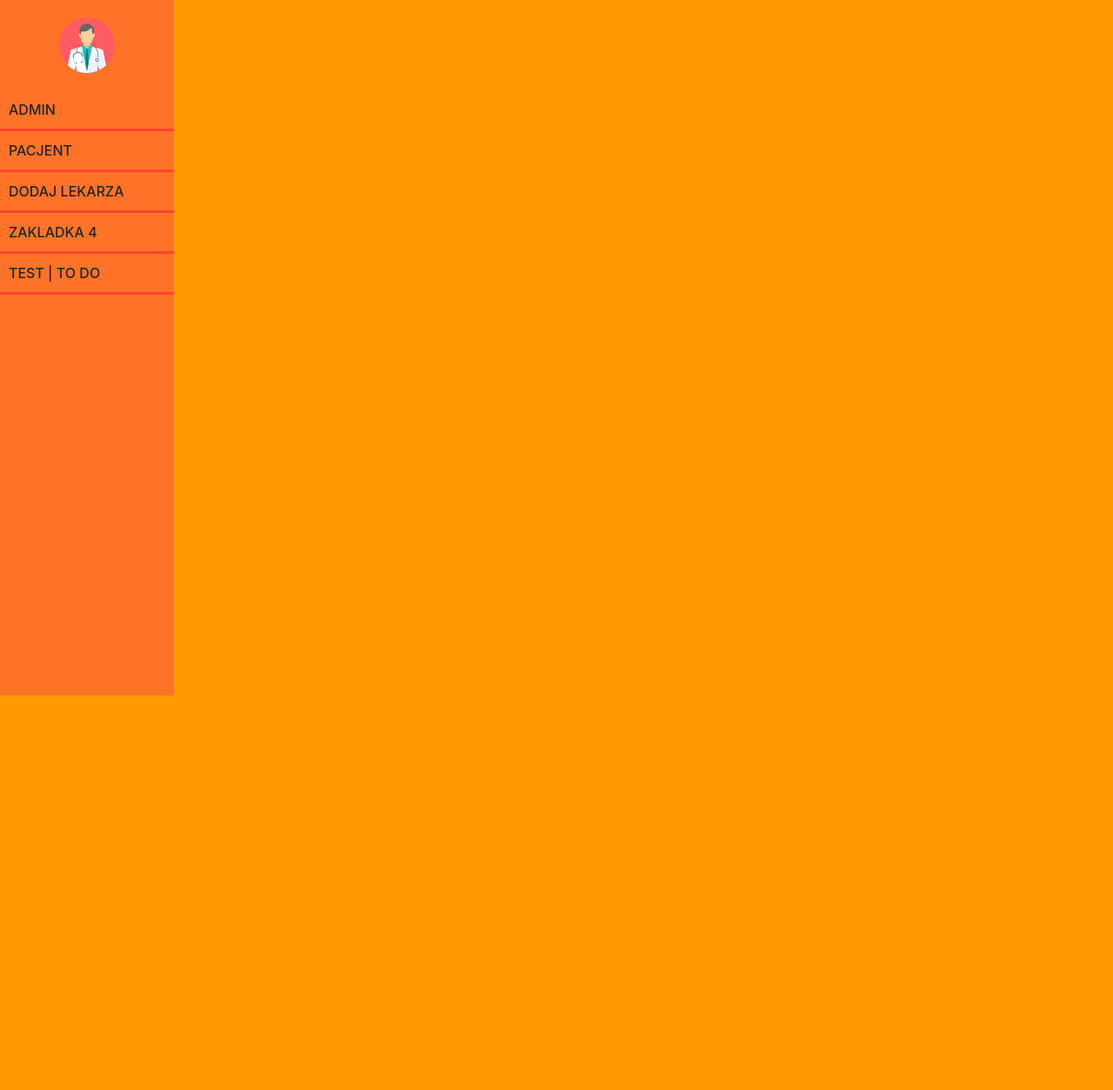
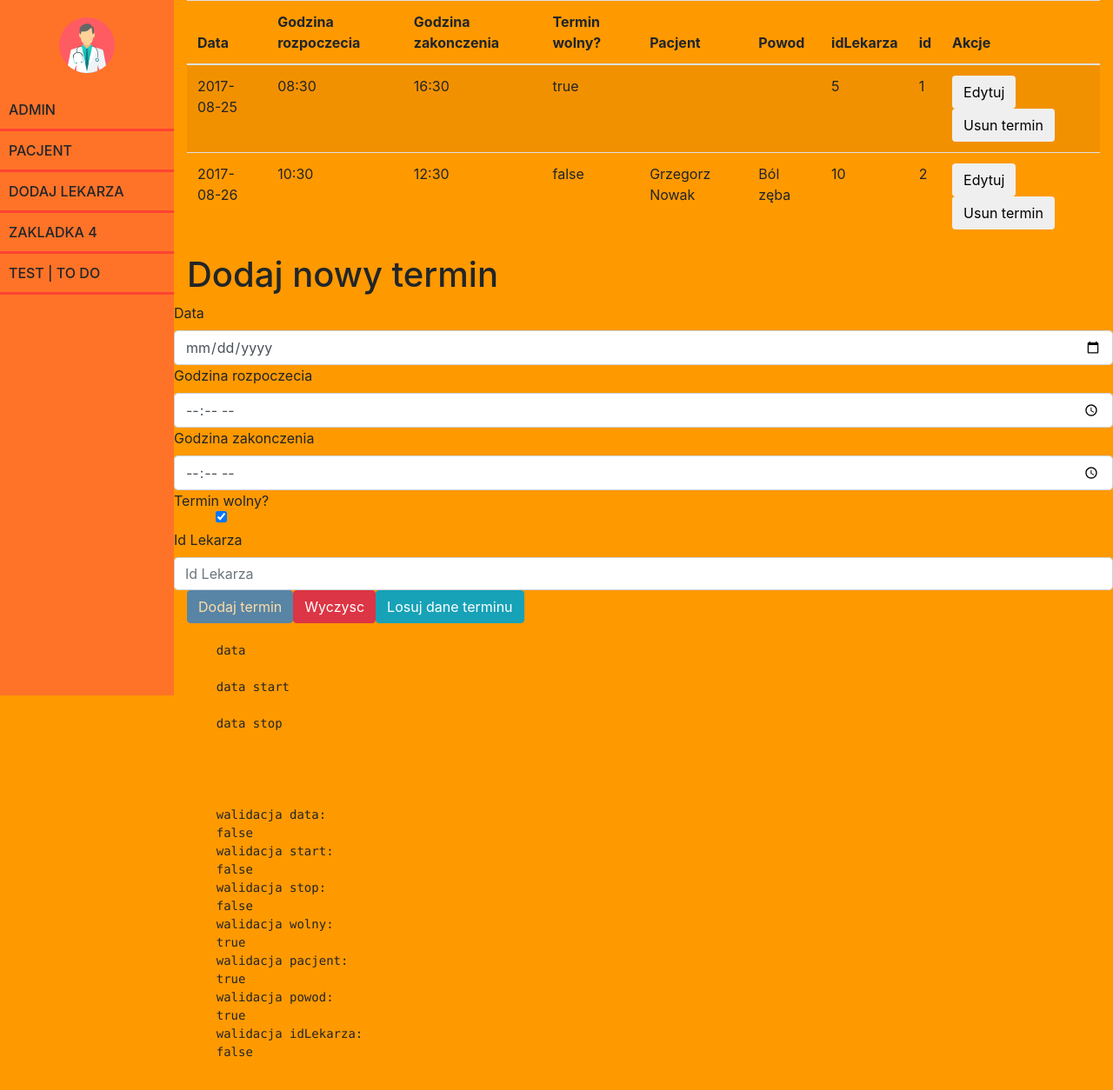
Before and after one commit to matkotcom/PierwszaAplikacja, an Angular app: page /formularz in a window 1280 px wide. Before the commit this address led to /. Shown: the top 1254 px of the page at 87% size. Before the commit the page ends 800 px from the top, so only its background shows below. Built offline with nearby package versions, Linux system fonts and the light colour scheme.

Commit message:
formularz dodawania grafiku, losowanie danych - BEZ wysylania na serwer

```diff
--- a/src/app/admin/admin-routing-module.ts
+++ b/src/app/admin/admin-routing-module.ts
@@ -4,13 +4,15 @@ import { AddNewDoctorComponent } from './add-new-doctor/add-new-doctor.component
 import { TestowyComponent } from './testowy/testowy.component';
 import { TestowyDoctorDetailsComponent } from './testowy-doctor-details/testowy-doctor-details.component';
 import { TestowyGrafikComponent } from "app/admin/testowy-grafik/testowy-grafik.component";
+import { TestowyFormularzComponent } from "app/admin/testowy-formularz/testowy-formularz.component";
 
 const ADMIN_ROUTES : Route[] = [
     { path: 'admin/dodaj', component: AddNewDoctorComponent },  //spr usun to//spr, pozniej to pewnie zmienie
     // { path: 'admin/lista/:id', component: DoctorDetailsComponent } //spr, ten komponent moze dodam w przyszlosci
     { path: 'test', component: TestowyComponent },
     { path: 'test/:id', component: TestowyDoctorDetailsComponent },
-    { path: 'test/grafik/:id', component: TestowyGrafikComponent}
+    { path: 'test/grafik/:id', component: TestowyGrafikComponent},
+    { path: 'formularz', component: TestowyFormularzComponent}
 ]
 
 @NgModule({
--- a/src/app/admin/admin.module.ts
+++ b/src/app/admin/admin.module.ts
@@ -12,6 +12,7 @@ import { ReactiveFormsModule } from "@angular/forms";
 import { TestowyDoctorDetailsComponent } from './testowy-doctor-details/testowy-doctor-details.component';
 import { RouterModule } from '@angular/router';
 import { TestowyGrafikComponent } from './testowy-grafik/testowy-grafik.component';
+import { TestowyFormularzComponent } from './testowy-formularz/testowy-formularz.component';
 
 @NgModule({
   imports: [
@@ -21,7 +22,7 @@ import { TestowyGrafikComponent } from './testowy-grafik/testowy-grafik.componen
     RouterModule
   ],
   exports: [DoctorsListComponent, AddNewDoctorComponent, TestowyComponent],
-  declarations: [DoctorsListComponent, AddNewDoctorComponent, TestowyComponent, ProbnyPipe, SortujPipe, SortujLekarzyPipe, TestowyDoctorDetailsComponent, TestowyGrafikComponent],
+  declarations: [DoctorsListComponent, AddNewDoctorComponent, TestowyComponent, ProbnyPipe, SortujPipe, SortujLekarzyPipe, TestowyDoctorDetailsComponent, TestowyGrafikComponent, TestowyFormularzComponent],
   providers: [DoktorService] //spr linijka dodana, usun
 })
 export class AdminModule { }
--- a/src/app/admin/models/grafik.ts
+++ b/src/app/admin/models/termin.ts
@@ -1,4 +1,4 @@
-export class Grafik {
+export class Termin {
     data: string
     start: string;
     stop: string;
@@ -17,6 +17,6 @@ export class Grafik {
         this.powod = powod;
         this.idLekarza = idlekarza;
         this.id = id;
-        console.log("Wywolano konstruktor klasy Grafik");
+        console.log("Wywolano konstruktor klasy Termin");
     }
 }
--- /dev/null
+++ b/src/app/admin/testowy-formularz/testowy-formularz.component.html
@@ -0,0 +1,109 @@
+<div class="container">
+
+  <table *ngIf="terminyTab.length > 0" class="table table-striped">
+    <thead>
+      <tr>
+        <th>Data</th>
+        <th>Godzina rozpoczecia</th>
+        <th>Godzina zakonczenia</th>
+        <th>Termin wolny?</th>
+        <th>Pacjent</th>
+        <th>Powod</th>
+        <th>idLekarza</th>
+        <th>id</th>
+        <th>Akcje</th>
+      </tr>
+    </thead>
+    <tbody>
+      <tr *ngFor="let termin of terminyTab">
+        <td>{{ termin.data }}</td>
+        <td>{{ termin.start }}</td>
+        <td>{{ termin.stop }}</td>
+        <td>{{ termin.wolny }}</td>
+        <td>{{ termin.pacjent }}</td>
+        <td>{{ termin.powod }}</td>
+        <td>{{ termin.idLekarza }}</td>
+        <td>{{ termin.id }}</td>
+        <td>
+          <button class="btn">Edytuj</button>
+          <button class="btn">Usun termin</button>
+        </td>
+      </tr>
+    </tbody>
+  </table>
+
+  <div>
+    <p *ngIf="terminyTab.length == 0">Brak terminow w bazie!</p>
+  </div>
+
+  <h1>Dodaj nowy termin</h1>
+  <form [formGroup]="terminForm">
+
+    <div class="row">
+      <label>Data</label>
+      <input formControlName="data" type="date" class="form-control" placeholder="Data">
+    </div>
+    <div class="row">
+      <label>Godzina rozpoczecia</label>
+      <input formControlName="start" type="time" class="form-control" placeholder="Start">
+    </div>
+    <div class="row">
+      <label>Godzina zakonczenia</label>
+      <input formControlName="stop" type="time" class="form-control" placeholder="Stop">
+    </div>
+    <div class="row">
+      <div class="checkbox">
+        <label>
+          Termin wolny?
+          <input formControlName="wolny" type="checkbox" class="form-control">
+        </label>
+      </div>
+    </div>
+    <div class="row" *ngIf="terminForm.get('wolny').value == false">
+      <label>Pacjent</label>
+      <input formControlName="pacjent" type="text" class="form-control" placeholder="Pacjent">
+    </div>
+    <div class="row" *ngIf="terminForm.get('wolny').value == false">
+      <label>Powod</label>
+      <textarea formControlName="powod" class="form-control" placeholder="Powod" rows="5"></textarea>
+    </div>
+    <div class="row">
+      <label>Id Lekarza</label>
+      <input formControlName="idLekarza" type="text" class="form-control" placeholder="Id Lekarza">
+    </div>
+    <button (click)="dodajTermin()" [disabled]="terminForm.invalid" type="submit" class="btn btn-primary">Dodaj termin</button>
+    <button (click)="terminForm.reset()" class="btn btn-danger">Wyczysc</button>
+    <button (click)="losujDane()" class="btn btn-info">Losuj dane terminu</button>
+  </form>
+
+
+
+
+  <pre>
+
+    data
+    {{ terminForm.get('data').value }}
+    data start
+    {{ terminForm.get('start').value }}
+    data stop
+    {{ terminForm.get('stop').value }}
+
+
+
+    walidacja data:
+    {{ terminForm.get('data').valid }}
+    walidacja start:
+    {{ terminForm.get('start').valid }}
+    walidacja stop:
+    {{ terminForm.get('stop').valid }}
+    walidacja wolny:
+    {{ terminForm.get('wolny').valid }}
+    walidacja pacjent:
+    {{ terminForm.get('pacjent').valid }}
+    walidacja powod:
+    {{ terminForm.get('powod').valid }}
+    walidacja idLekarza:
+    {{ terminForm.get('idLekarza').valid }}
+  </pre>
+
+</div>
--- /dev/null
+++ b/src/app/admin/testowy-formularz/testowy-formularz.component.ts
@@ -0,0 +1,183 @@
+import { Component, OnInit } from '@angular/core';
+import { FormBuilder, FormGroup, Validators } from "@angular/forms";
+import { Doctor } from "app/admin/models/doctor";
+import { Termin } from "app/admin/models/termin";
+
+@Component({
+  selector: 'testowy-formularz',
+  templateUrl: './testowy-formularz.component.html',
+  styleUrls: ['./testowy-formularz.component.less']
+})
+export class TestowyFormularzComponent implements OnInit {
+
+  terminForm: FormGroup;
+  lekarz: Doctor;
+  terminyTab: Termin[] = [];
+
+  tabInit() {
+    this.terminyTab[0] = {
+      data: "2017-08-25",
+      start: "08:30",
+      stop: "16:30",
+      wolny: true,
+      pacjent: '',
+      powod: '',
+      idLekarza: 5,
+      id: 1
+    };
+
+    this.terminyTab[1] = {
+      data: "2017-08-26",
+      start: "10:30",
+      stop: "12:30",
+      wolny: false,
+      pacjent: 'Grzegorz Nowak',
+      powod: 'Ból zęba',
+      idLekarza: 10,
+      id: 2
+    }
+  }
+
+  losujDane() {
+    this.terminForm.reset();
+    let obj = this.terminForm.value;
+
+    let temp = Math.ceil(Math.random() * 30);
+    let dzien = temp.toString();
+    if (temp.toString().length == 1)
+      dzien = `0${temp}`;
+
+    temp = Math.ceil(Math.random() * 12);
+    let miesiac = temp.toString();
+    if (temp.toString().length == 1)
+      miesiac = `0${temp}`;
+
+    let data = `2017-${miesiac}-${dzien}`;
+
+    let startGodz = Math.floor(Math.random() * 18);
+    let start = `${startGodz}:00`;
+    if (start.length == 4)
+      start = `0${start}`;
+
+    let stopGodz;
+    do {
+      stopGodz = Math.floor(Math.random() * 18);
+    }
+    while (startGodz > stopGodz);
+    let stop = `${stopGodz}:30`;
+    if (stop.length == 4)
+      stop = `0${stop}`;
+
+    let wolny = Math.round(Math.random()) % 2 == 0 ? true : false;
+
+    if (wolny == false) {
+      let imiona = ["Anna", "Barbara", "Felicja", "Maja", "Olga", "Patrycja", "Sylwia"];
+      let nazwiska = ["Barycka", "Domagała", "Grabarczyk", "Kaminska", "Tkacka", "Włodarczyk"];
+      let urazy = ["Ból zęba", "Ból głowy", "Złamana noga", "Grypa", "Ospa"];
+
+      let imie = imiona[Math.floor(Math.random() * imiona.length)];
+      let nazwisko = nazwiska[Math.floor(Math.random() * nazwiska.length)];
+      let uraz = urazy[Math.floor(Math.random() * urazy.length)];
+
+      let pacjent = `${imie} ${nazwisko}`;
+      let powod = uraz;
+
+      obj['pacjent'] = pacjent;
+      obj['powod'] = powod;
+    }
+
+    let idLekarza = Math.floor(Math.random() * 20);
+
+    obj['data'] = data;
+    obj['start'] = start;
+    obj['stop'] = stop;
+    obj['wolny'] = wolny;
+    obj['idLekarza'] = idLekarza;
+
+    this.terminForm.setValue(obj);
+  }
+
+  buildTerminForm() {
+    return this.formBuilder.group({
+      data: ['', [Validators.required]],
+      start: ['', [Validators.required]],
+      stop: ['', [Validators.required]],
+      wolny: [true, [Validators.required]],
+      pacjent: [''],
+      powod: [''],
+      idLekarza: ['', [Validators.required]]
+    });
+  }
+  dodajTermin() {
+    let obj = this.terminForm.value;
+
+    let idLekarza = parseInt(this.terminForm.get('idLekarza').value);
+    obj['idLekarza'] = idLekarza;
+
+    this.terminForm.setValue(obj);
+
+    this.terminyTab.push(this.terminForm.value);
+
+    // console.log("this.terminForm.value = ");
+    // console.log(this.terminForm.value);
+    // console.log("typeof this.terminForm.value = ");
+    // console.log(typeof(this.terminForm.value));
+    // console.log("**********");
+
+    // console.log("this.terminForm.get('data').value = ");
+    // console.log(this.terminForm.get('data').value);
+    // console.log("typeof this.terminForm.get('data').value = ");
+    // console.log(typeof(this.terminForm.get('data').value));
+    // console.log("**********");
+
+    // console.log("this.terminForm.get('start').value = ");
+    // console.log(this.terminForm.get('start').value);
+    // console.log("typeof this.terminForm.get('start').value = ");
+    // console.log(typeof(this.terminForm.get('start').value));
+    // console.log("**********");
+
+    // console.log("this.terminForm.get('stop').value = ");
+    // console.log(this.terminForm.get('stop').value);
+    // console.log("typeof this.terminForm.get('stop').value = ");
+    // console.log(typeof(this.terminForm.get('stop').value));
+    // console.log("**********");
+
+    // console.log("this.terminForm.get('wolny').value = ");
+    // console.log(this.terminForm.get('wolny').value);
+    // console.log("typeof this.terminForm.get('wolny').value = ");
+    // console.log(typeof(this.terminForm.get('wolny').value));
+    // console.log("**********");
+
+    // console.log("this.terminForm.get('pacjent').value = ");
+    // console.log(this.terminForm.get('pacjent').value);
+    // console.log("typeof this.terminForm.get('pacjent').value = ");
+    // console.log(typeof(this.terminForm.get('pacjent').value));
+    // console.log("**********");
+
+    // console.log("this.terminForm.get('powod').value = ");
+    // console.log(this.terminForm.get('powod').value);
+    // console.log("typeof this.terminForm.get('powod').value = ");
+    // console.log(typeof(this.terminForm.get('powod').value));
+    // console.log("**********");
+
+    // console.log("this.terminForm.get('idLekarza').value = ");
+    // console.log(this.terminForm.get('idLekarza').value);
+    // console.log("typeof this.terminForm.get('idLekarza').value = ");
+    // console.log(typeof(this.terminForm.get('idLekarza').value));
+    // console.log("**********");
+
+    // console.log("this.terminForm.get('id').value = ");
+    // console.log(this.terminForm.get('id').value);
+    // console.log("typeof this.terminForm.get('id').value = ");
+    // console.log(typeof(this.terminForm.get('id').value));
+    // console.log("**********");
+  }
+
+  constructor(private formBuilder: FormBuilder) { }
+
+  ngOnInit() {
+    this.tabInit();
+    this.terminForm = this.buildTerminForm();
+  }
+
+}
--- a/src/app/admin/testowy-grafik/testowy-grafik.component.ts
+++ b/src/app/admin/testowy-grafik/testowy-grafik.component.ts
@@ -2,7 +2,7 @@ import { Component, OnInit } from '@angular/core';
 import { TestowyService } from "app/admin/testowy.service";
 import { ActivatedRoute } from "@angular/router";
 import { Doctor } from "app/admin/models/doctor";
-import { Grafik } from "app/admin/models/grafik";
+import { Termin } from "app/admin/models/termin";
 
 @Component({
   selector: 'testowy-grafik',
@@ -12,9 +12,9 @@ import { Grafik } from "app/admin/models/grafik";
 })
 export class TestowyGrafikComponent implements OnInit {
   lekarz: Doctor;
-  grafikTabSerwer: Grafik[] = [];
+  terminyTab: Termin[] = [];
 
-  ladujGrafik() {
+  ladujTerminy() {
     const id = +this.route.snapshot.params['id']; //pobieram id z url
     //dokoncz
 
@@ -25,7 +25,7 @@ export class TestowyGrafikComponent implements OnInit {
               private route: ActivatedRoute) { }
 
   ngOnInit() {
-    this.ladujGrafik();
+    this.ladujTerminy();
   }
 
 }
```
Also changed, not shown: src/app/admin/testowy-grafik/testowy-grafik.component.html (+4 -4 lines), src/app/admin/testowy-formularz/testowy-formularz.component.less (added).
